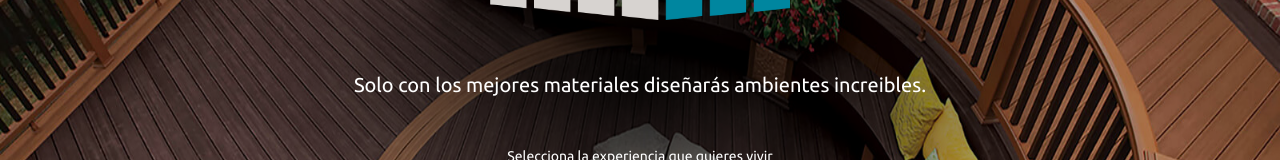
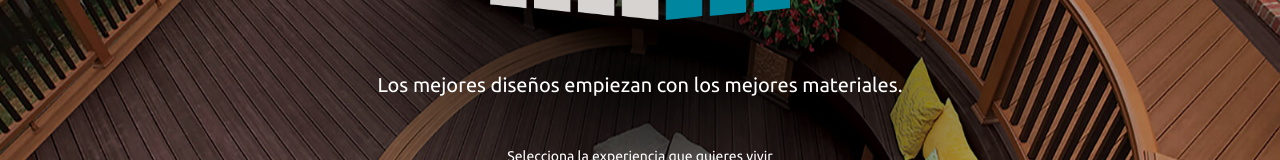
Before and after one commit to luistorresherrera/revestideck, a website: page index.html in a window 1280 px wide. Shown: the part 325-485 px from the top of the page. Drawn offline with nearby package versions, Linux system fonts and the light colour scheme; a script that the page names is missing; files whose address does not match are found by name.

Commit message:
Actualizar index.html

```diff
--- a/index.html
+++ b/index.html
@@ -77,7 +77,7 @@
       </div>
       <div class="w-100">
         <p class="slogan text-center">
-          Solo con los mejores materiales diseñarás ambientes increibles.
+          Los mejores diseños empiezan con los mejores materiales.
         </p>
       </div>
 
```
